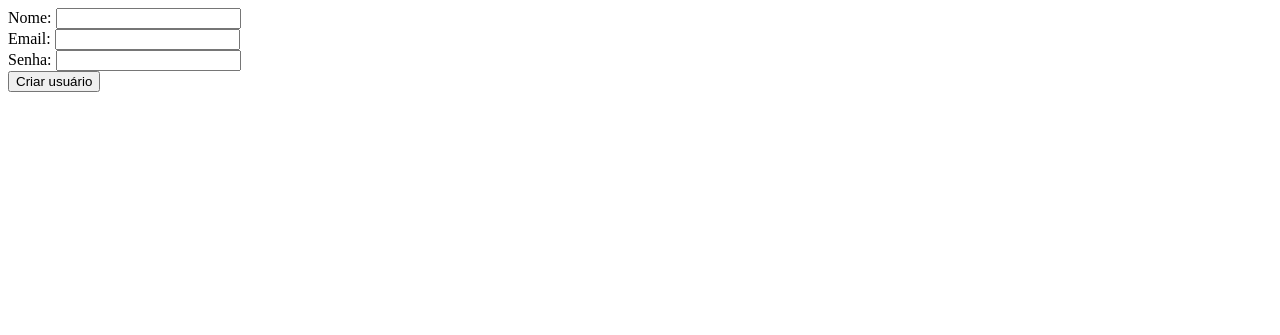
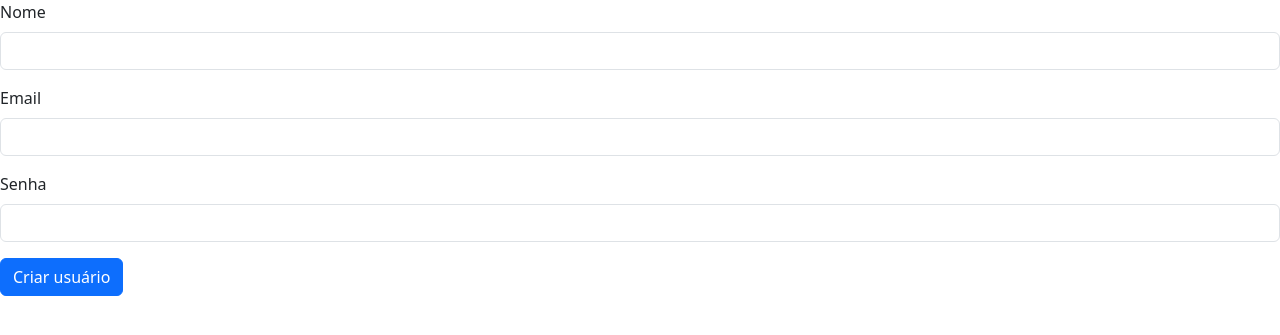
Before and after one commit to rkweber05/crud-usuarios-php, a PHP site: page /create.php in a window 1280 px wide. Shown: the top 335 px of the page. Run offline with PHP 8.4, Linux system fonts and the light colour scheme.

Commit message:
feat: Adiciona frontend

```diff
--- a/create.php
+++ b/create.php
@@ -19,12 +19,32 @@
     }
 ?>
 
-<form action="" method="post">
-    Nome: <input type="text" name="nome" id="">
-    <br>
-    Email: <input type="email" name="email" id="">
-    <br>
-    Senha: <input type="password" name="senha" id="">
-    <br>
-    <button type="submit">Criar usuário</button>
-</form>
+<!doctype html>
+<html lang="pt-br">
+  <head>
+    <meta charset="utf-8">
+    <meta name="viewport" content="width=device-width, initial-scale=1">
+    <title>Cadastro usuário</title>
+    <link href="https://cdn.jsdelivr.net/npm/bootstrap@5.3.6/dist/css/bootstrap.min.css" rel="stylesheet" integrity="sha384-4Q6Gf2aSP4eDXB8Miphtr37CMZZQ5oXLH2yaXMJ2w8e2ZtHTl7GptT4jmndRuHDT" crossorigin="anonymous">
+  </head>
+  <body>
+    <form method="post">
+        <div class="mb-3">
+            <label class="form-label">Nome</label>
+            <input type="text" name="nome" class="form-control">
+        </div>
+        <div class="mb-3">
+            <label class="form-label">Email</label>
+            <input type="email" name="email" class="form-control" >
+        </div>
+        <div class="mb-3">
+            <label class="form-label">Senha</label>
+            <input type="password" name="senha" class="form-control">
+        </div>
+
+        <button type="submit" class="btn btn-primary">Criar usuário</button>
+    </form>
+
+    <script src="https://cdn.jsdelivr.net/npm/bootstrap@5.3.6/dist/js/bootstrap.bundle.min.js" integrity="sha384-j1CDi7MgGQ12Z7Qab0qlWQ/Qqz24Gc6BM0thvEMVjHnfYGF0rmFCozFSxQBxwHKO" crossorigin="anonymous"></script>
+  </body>
+</html>
```
